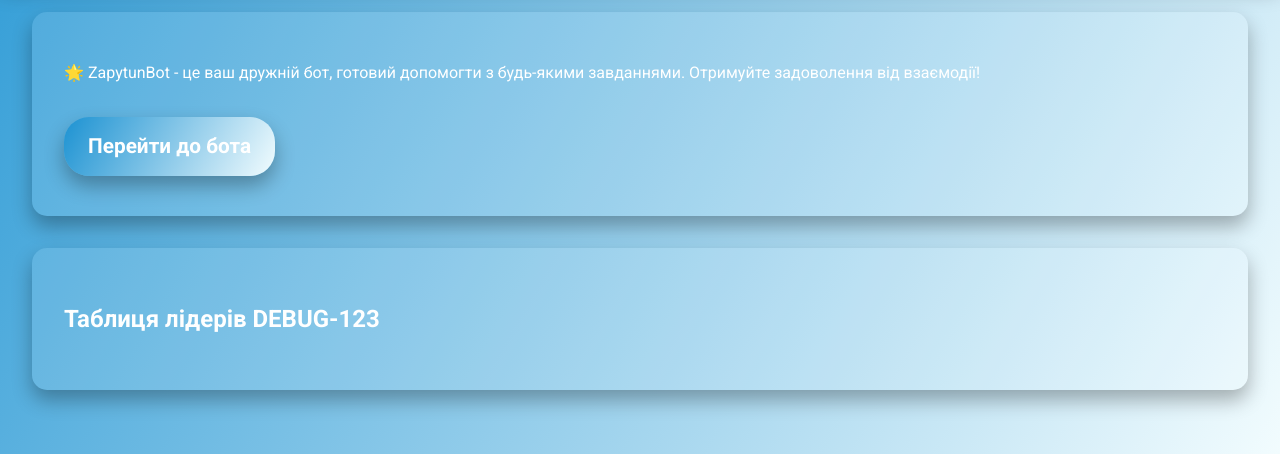
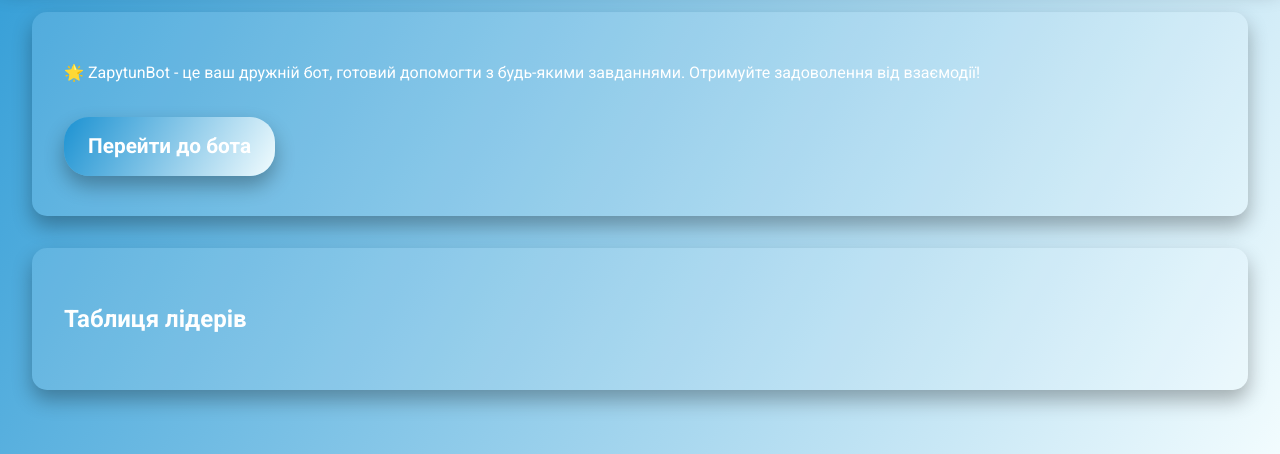
Before and after one commit to servolku/ZapytunBot, a Flask app: page / in a window 1280 px wide. Shown: the part 413-867 px from the top of the page. Run offline with Flask 2, Linux system fonts and the light colour scheme; data that the repository does not hold is empty; parts of the project's set-up code (start-up, migrations or seed data) failed here and were passed over; grey boxes are pictures that could not be loaded.

Commit message:
Update index.html
видалив тестовий текст для налагодження, бо працює добре

```diff
--- a/web/templates/index.html
+++ b/web/templates/index.html
@@ -161,7 +161,7 @@
             </div>
         </section>
         <section class="leaderboard-section">
-            <h2>Таблиця лідерів DEBUG-123</h2>
+            <h2>Таблиця лідерів</h2>
             <ol>
                 {% for name, score, duration in leaderboard %}
                     <li>{{ name }}: {{ score }} балів, час: {{ duration }}</li>
```
